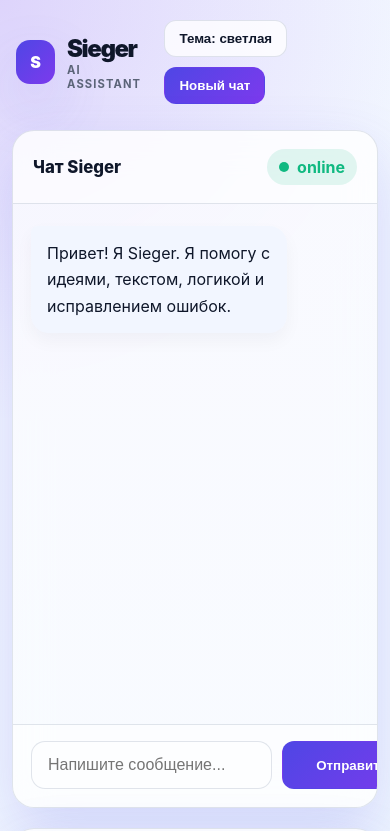
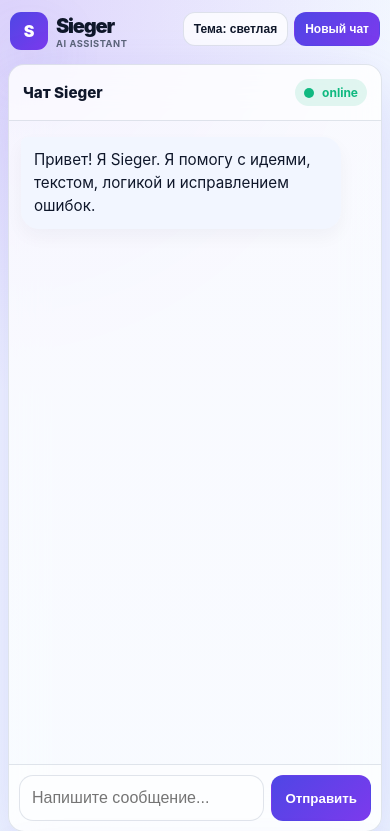
Before and after one commit to Nikitar33/ii, a website: page public/index.html in a window 390 px wide. Shown: the top 831 px of the page. Drawn offline with Linux system fonts and the light colour scheme.

Commit message:
Update index.html

```diff
--- a/public/index.html
+++ b/public/index.html
@@ -333,6 +333,128 @@
           height: 440px;
         }
       }
+
+      @media (max-width: 600px) {
+        body {
+          padding: max(8px, env(safe-area-inset-top)) 8px max(8px, env(safe-area-inset-bottom));
+          overflow-x: hidden;
+        }
+
+        .app {
+          min-height: calc(100dvh - 16px);
+        }
+
+        .toolbar {
+          align-items: flex-start;
+          gap: 10px;
+          margin-bottom: 10px;
+          padding: 4px 2px;
+        }
+
+        .brand-wrap {
+          gap: 8px;
+        }
+
+        .brand-mark {
+          width: 38px;
+          height: 38px;
+          border-radius: 11px;
+        }
+
+        .brand {
+          font-size: 1.25rem;
+        }
+
+        .brand small {
+          font-size: 0.58rem;
+          letter-spacing: 0.06em;
+        }
+
+        .toolbar-actions {
+          justify-content: flex-end;
+          gap: 6px;
+        }
+
+        .toolbar-actions .btn {
+          padding: 9px 10px;
+          font-size: 0.75rem;
+        }
+
+        .sidebar,
+        .chat-panel {
+          border-radius: 16px;
+        }
+
+        .chat-panel {
+          display: flex;
+          flex-direction: column;
+          min-height: calc(100dvh - 76px);
+        }
+
+        .sidebar {
+          padding: 14px;
+        }
+
+        .quick-actions {
+          display: grid;
+          grid-template-columns: 1fr 1fr;
+          gap: 8px;
+        }
+
+        .quick-btn {
+          min-height: 52px;
+          padding: 10px;
+          font-size: 0.82rem;
+        }
+
+        .prompt-box textarea {
+          min-height: 120px;
+        }
+
+        .chat-head {
+          padding: 14px;
+        }
+
+        .chat-title {
+          font-size: 0.95rem;
+        }
+
+        .status-pill {
+          padding: 6px 9px;
+          font-size: 0.75rem;
+        }
+
+        .chat-body {
+          flex: 1 1 auto;
+          height: auto;
+          min-height: 0;
+          padding: 16px 12px;
+        }
+
+        .msg {
+          max-width: 92%;
+          padding: 12px 13px;
+          font-size: 0.95rem;
+          line-height: 1.5;
+        }
+
+        .chat-form {
+          gap: 7px;
+          padding: 10px;
+          padding-bottom: max(10px, env(safe-area-inset-bottom));
+        }
+
+        .chat-form input {
+          min-width: 0;
+          padding: 13px 12px;
+          font-size: 16px;
+        }
+
+        .chat-form .btn {
+          min-width: 0;
+          padding: 12px 13px;
+        }
+      }
     </style>
   </head>
   <body data-theme="light">
@@ -391,6 +513,7 @@
       const themeToggle = document.getElementById('themeToggle');
       const newChatBtn = document.getElementById('newChatBtn');
       const savePromptBtn = document.getElementById('savePromptBtn');
+      const submitBtn = chatForm.querySelector('button[type="submit"]');
 
       if ('serviceWorker' in navigator) {
         window.addEventListener('load', () => {
@@ -494,6 +617,9 @@
 
         pushMessage('user', message);
         chatInput.value = '';
+        chatInput.disabled = true;
+        submitBtn.disabled = true;
+        submitBtn.textContent = '...';
 
         try {
           const response = await fetch('/api/chat', {
@@ -514,6 +640,11 @@
           pushMessage('bot', data.reply || 'Не удалось получить ответ.');
         } catch (error) {
           pushMessage('bot', error.message || 'Сервис временно недоступен. Проверьте ключ API и сервер.');
+        } finally {
+          chatInput.disabled = false;
+          submitBtn.disabled = false;
+          submitBtn.textContent = 'Отправить';
+          chatInput.focus();
         }
       });
 
```
